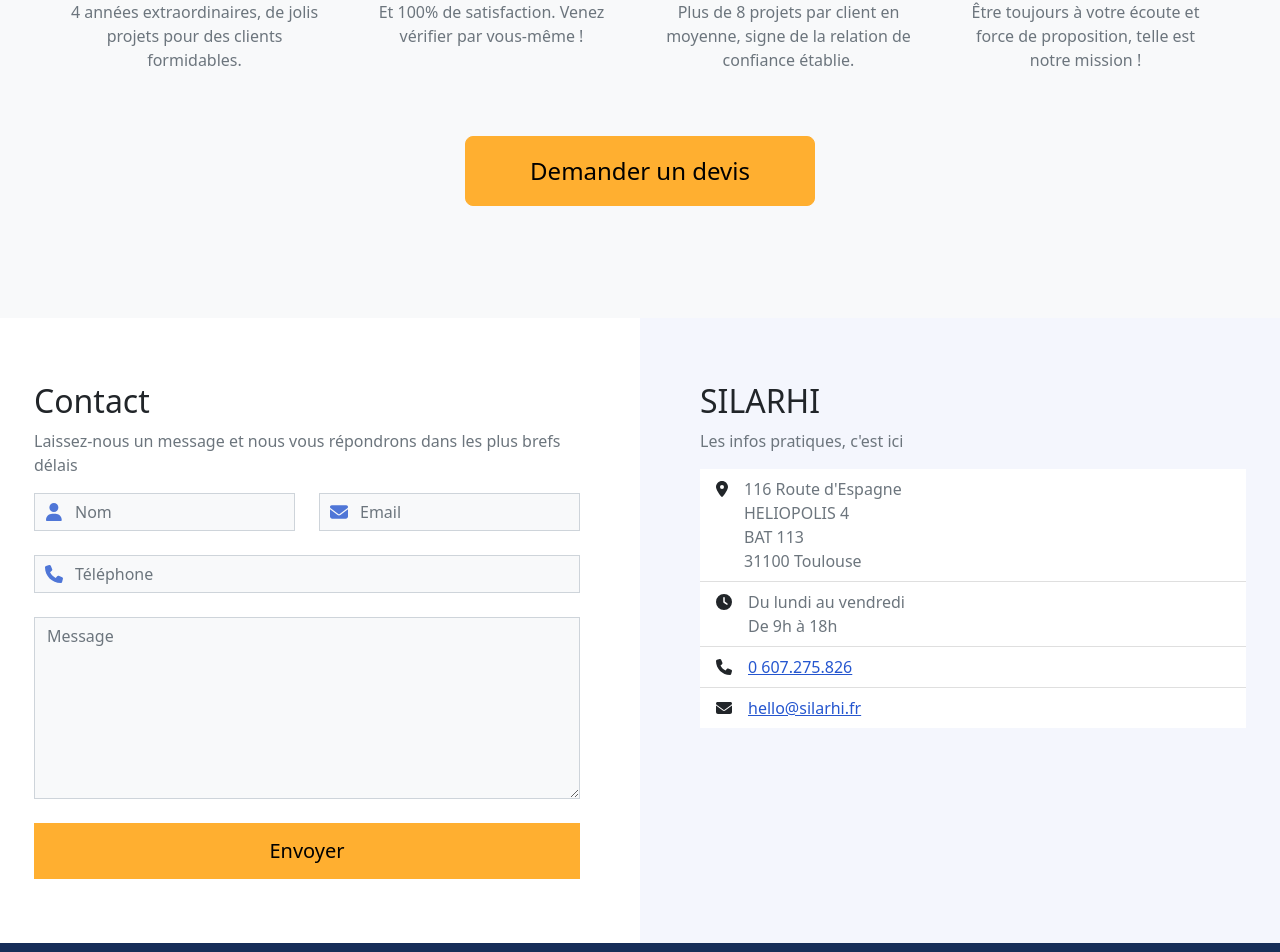
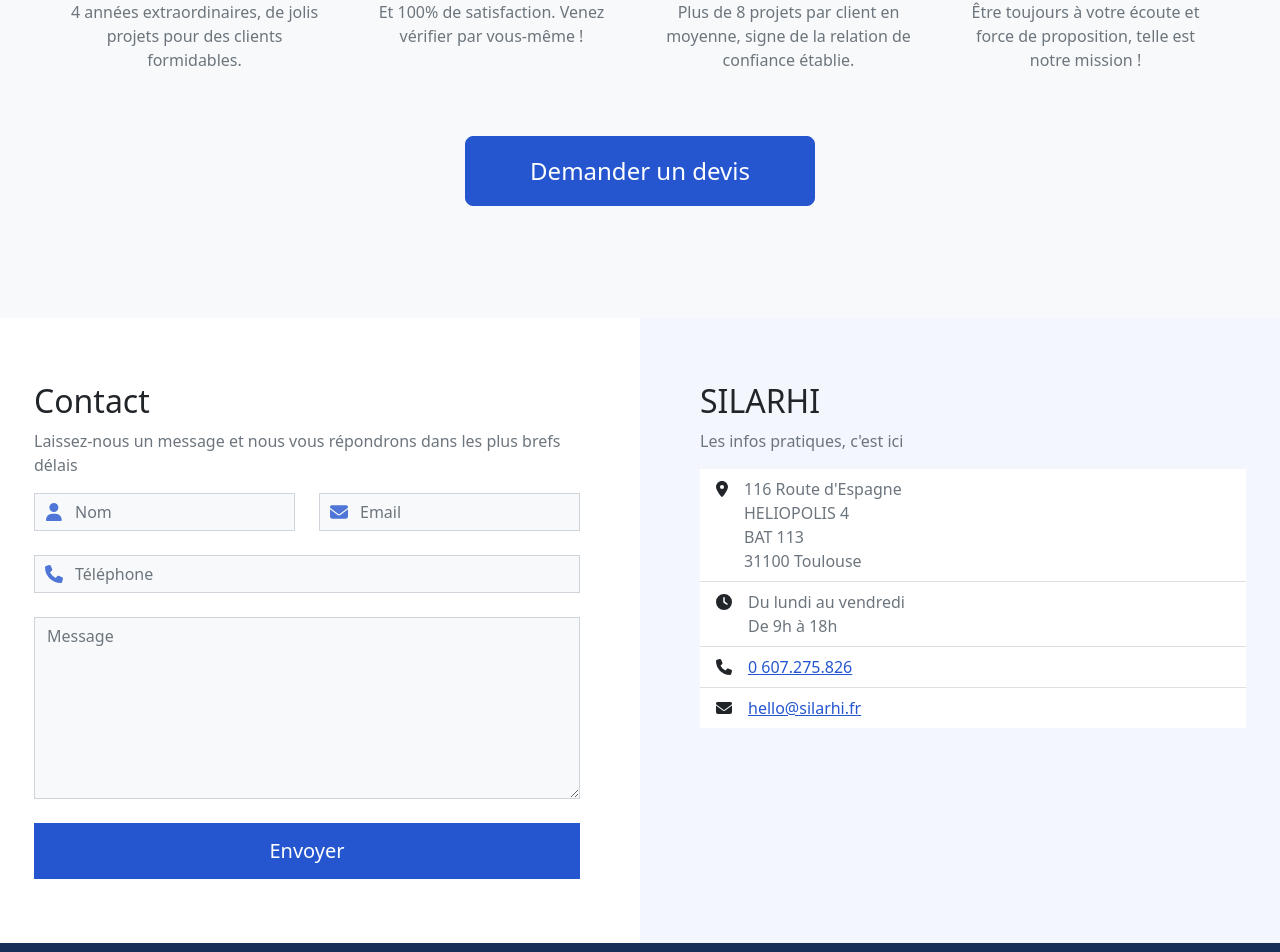
Before and after one commit to silarhi/silarhi.fr, a Next.js app: page / in a window 1280 px wide. Shown: the part 2989-3941 px from the top of the page. Built offline with nearby package versions, Linux system fonts and the light colour scheme.

Commit message:
Change button variants

```diff
--- a/components/CallToAction/CallToAction.js
+++ b/components/CallToAction/CallToAction.js
@@ -5,7 +5,7 @@ import styles from './CallToAction.module.scss'
 export default function CallToAction() {
   return (
     <div className={"text-center py-5"}>
-      <CallToActionButton size={"lg"} variant="sub-primary" className={styles.callToAction}>
+      <CallToActionButton size={"lg"} variant="primary" className={styles.callToAction}>
         Demander un devis
       </CallToActionButton>
     </div>
--- a/pages/index.js
+++ b/pages/index.js
@@ -276,7 +276,7 @@ export default function Home() {
               <ContactForm onFinish={onFinish} onPending={onPending} isSubmitted={isFormSubmitted} />
               {showSendButton && (
                 <Button
-                  variant={"sub-primary"}
+                  variant={"primary"}
                   size={"lg"}
                   className={"mt-4 btn-block rounded-0"}
                   onClick={() => forceIsFormSubmitted()}
```
